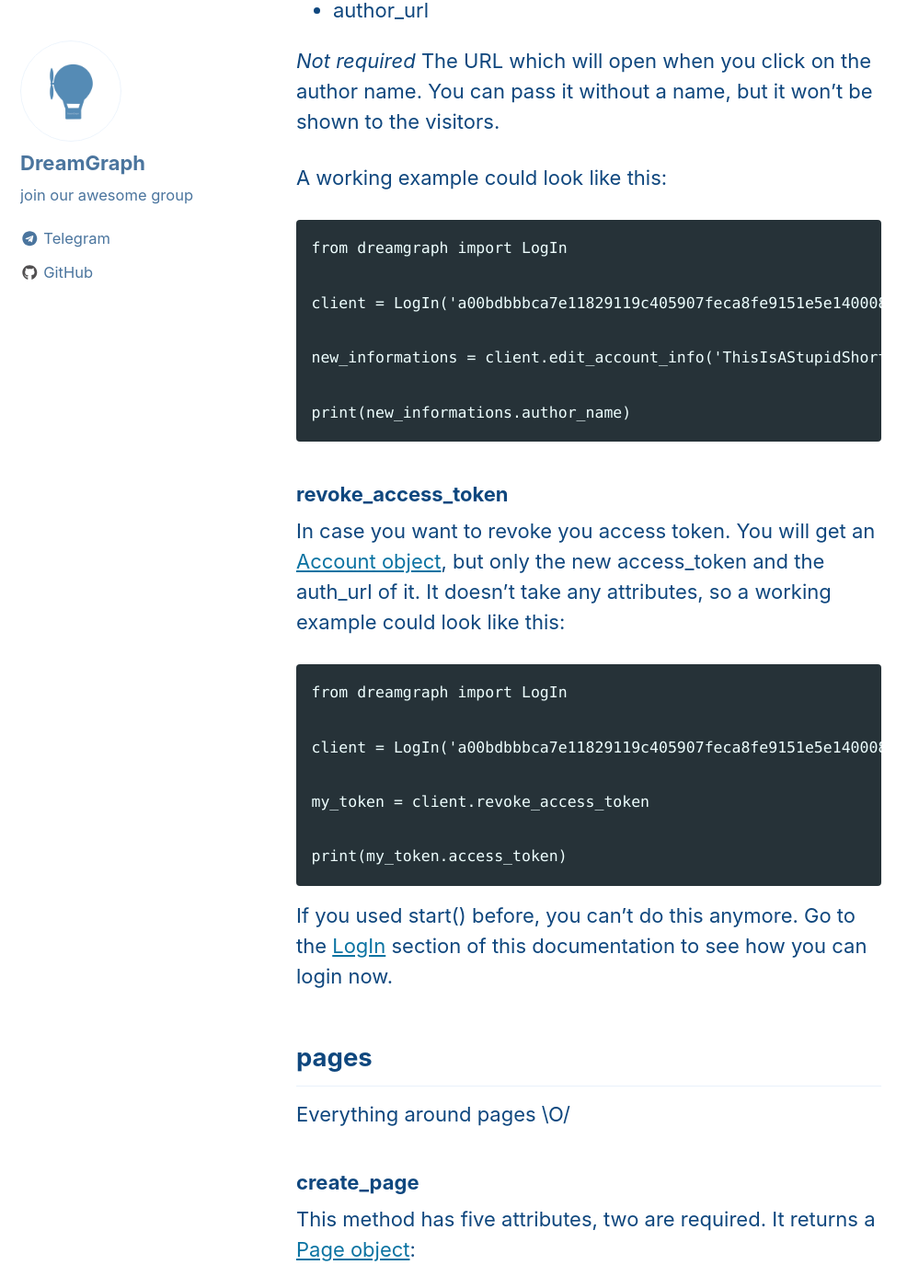
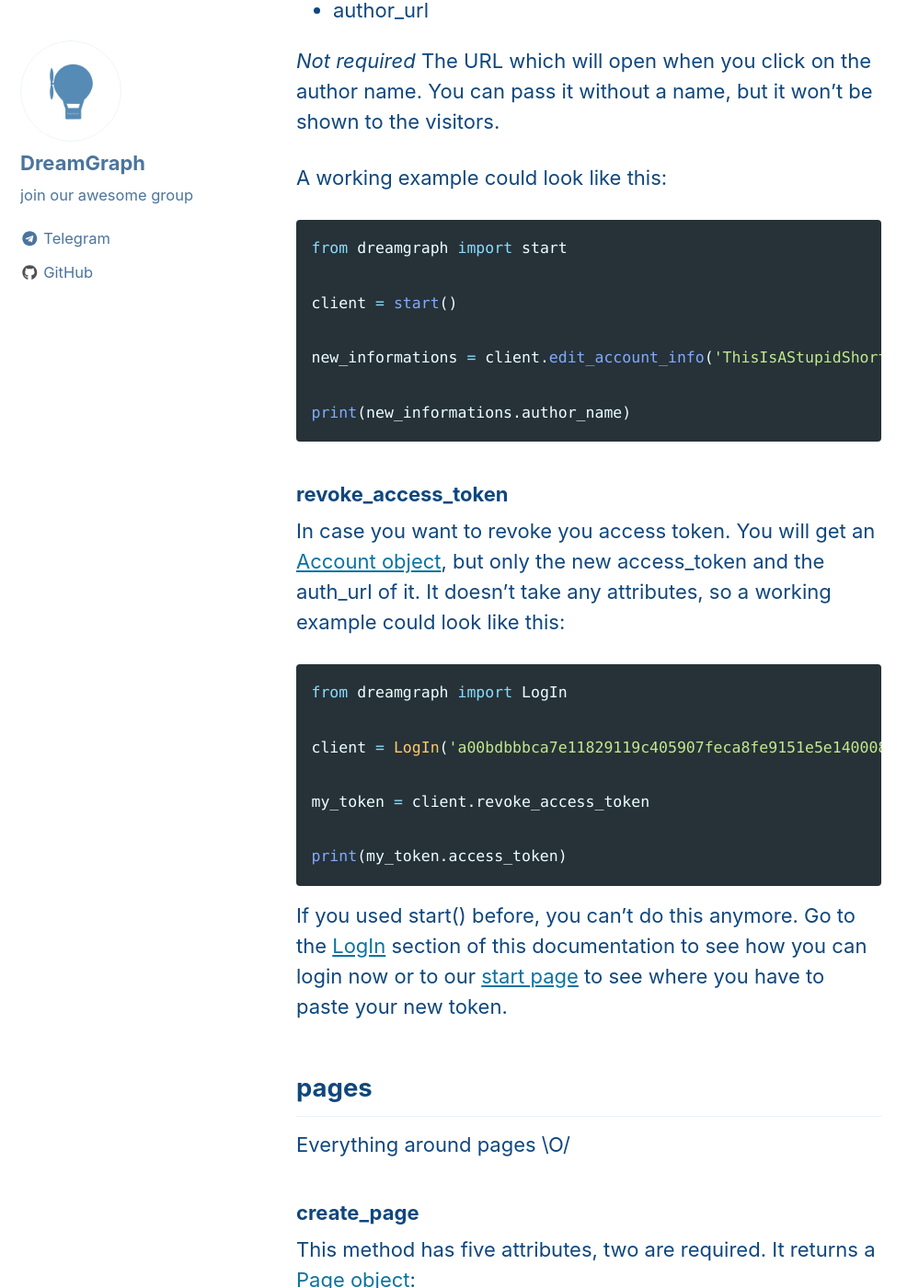
Before and after one commit to Poolitzer/poolitzer.github.io, a Jekyll site: the page built from _pages/methods.md, in a window 1280 px wide and 1400 px high, scrolled down 3396 px. Shown: the whole window at 92% size, without its empty margins (0-999 px from the left). Built offline with Jekyll 4.4.1, drawn with Linux system fonts in a browser that asks for light colours; nearby versions of some CDN libraries; some of the changed text lies outside the part shown.

Commit message:
MORE CONTENT

````diff
--- a/_data/navigation.yml
+++ b/_data/navigation.yml
@@ -8,5 +8,5 @@ main:
    # url: /content/
   - title: "Examples"
     url: /examples/
- # - title: "Community"
-  #  url: /community/
+  - title: "Node"
+    url: /node/
--- a/_pages/methods.md
+++ b/_pages/methods.md
@@ -20,7 +20,7 @@ This method creates you an account. It has three attributes, where only one of i
 
 * short_name
 
-_Required_ No one apart of you will know this, so you are free to choose any name you want.
+⋅⋅⋅_Required_ No one apart of you will know this, so you are free to choose any name you want.
 
 * author_name
 
@@ -31,7 +31,7 @@ _Not required_ This is the name you choose to let appear as author of your posts
 _Not required_ Any URL will work. You have to add http:// at the beginning though, otherwise you will get an AUTHOR_URL_INVALID error.
 
 What you probably want from this is your access_token. You will need it for everything else, so remember it. A working code could look like this:
-```
+```python
 from dreamgraph import NewAccount
 
 client = NewAccount('test', 'Pool', 't.me/poolitzer')
@@ -51,7 +51,7 @@ You should use this method if you already have created an account and know its a
 
 It only has this attribute and it's required. A working example:
 
-```
+```python
 from dreamgraph import LogIn
 
 client = LogIn('a00bdbbbca7e11829119c405907feca8fe9151e5e1400084998cec3039c9')
@@ -67,10 +67,10 @@ Useful if you want to get informations about your account. Doesn't have any attr
 
 A working example:
 
-```
-from dreamgraph import LogIn
+```python
+from dreamgraph import start
 
-client = LogIn('a00bdbbbca7e11829119c405907feca8fe9151e5e1400084998cec3039c9')
+client = start()
 
 print(client.get_account_info.
 ```
@@ -93,10 +93,10 @@ _Not required_ The name which will appear next to your posts. It's visible, so c
 _Not required_ The URL which will open when you click on the author name. You can pass it without a name, but it won't be shown to the visitors.
 
 A working example could look like this:
-```
-from dreamgraph import LogIn
+```python
+from dreamgraph import start
 
-client = LogIn('a00bdbbbca7e11829119c405907feca8fe9151e5e1400084998cec3039c9')
+client = start()
 
 new_informations = client.edit_account_info('ThisIsAStupidShortName', 'AWayBetterAuthorName', 'https://telegram.org')
 
@@ -107,7 +107,7 @@ print(new_informations.author_name)
 
 In case you want to revoke you access token. You will get an [Account object](#account-1), but only the new access_token and the auth_url of it. It doesn't take any attributes, so a working example could look like this:
 
-```
+```python
 from dreamgraph import LogIn
 
 client = LogIn('a00bdbbbca7e11829119c405907feca8fe9151e5e1400084998cec3039c9')
@@ -117,7 +117,7 @@ my_token = client.revoke_access_token
 print(my_token.access_token)
 ```
 
-If you used start() before, you can't do this anymore. Go to the [LogIn](#login) section of this documentation to see how you can login now.
+If you used start() before, you can't do this anymore. Go to the [LogIn](#login) section of this documentation to see how you can login now or to our [start page]({{ site.baseurl }}{% link _pages/start.md %}) to see where you have to paste your new token.
 
 ## pages
 
@@ -147,14 +147,61 @@ _Not required_ you can pass it here, if you already have one in your account, yo
 
 __Not required_ Boolean. Default is true. If you don't need to work with content in your skript, you can set this to false and take a bit load off the Telegram Servers. But keep in mind that they are used to handle a lot more traffic then your little API call does, so no need to change that as well.
 
+```python
+from Dreamgraph import start
+
+client = start()
+
+mypage = client.create_page(title='Test', content=[{'tag': 'p', 'children': ['I think, therefore I am']}], author_name='DeepThought')
+
+editpage = mypage.path
+
+```
 
 ### edit_page
 
-You can edit a post with this method. If you want to make sure that you don't run into a denied error, you can either call [get_page](#get_page) and check if can_edit is true or you take the path from [get_page_list](#get_page_list)
+You can edit a post with this method. If you want to make sure that you don't run into a denied error, you can either call [get_page](#get_page) and check if can_edit is true or you take the path from [get_page_list](#get_page_list).
+
+Three atrributes are required, it returns a [Page object](#page):
+
+* path
+
+_Required_ The API needs to know which page you want to edit. Its the string after telegra.ph/ in your browser or the path attribute of a page object.
+
+* title
+
+_Required_ You need to pass this even if you don't want to edit it.
+
+* content
+
+_Required_ You need to pass this [node element]({{ site.baseurl }}{% link _pages/node.md %}) as well.
+
+* author_name
+
+_Not required_ It will use the author name of you account if you don't pass this.
+
+* auth_url
+
+_Not required_ Same for this.
+
+* return_content
+
+_Not required_ Boolean, default is false. Returns the content in the Page object otherwise.
 
 
+```python
+
+#we use mypage and client from the example above
+
+editedpage = client.edit_page(mypage.path, 'Glados takes over', mypage.content, author_url='http://ApertureScience.com')
+
+```
 
 ### get_page
+
+Returns the [page object](#page) for a page \o/
+
+*
 
 ### get_page_list
 
````
Also changed, not shown: _pages/node.md (+1 -1 lines), _pages/starting.md (+5 -5 lines).
